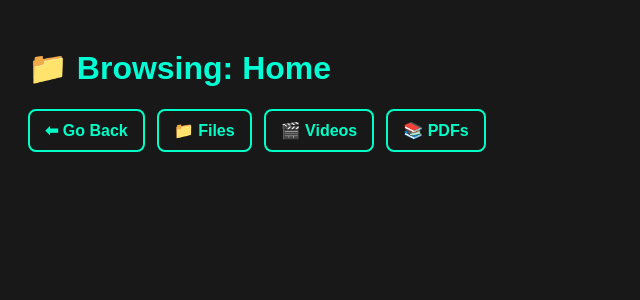
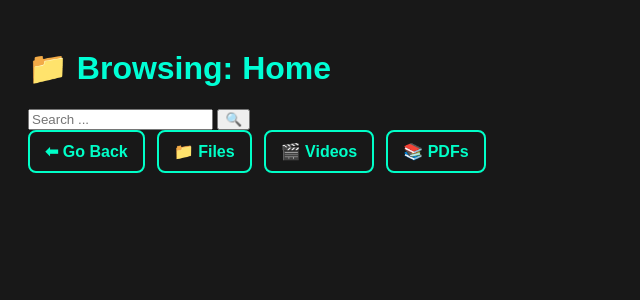
Before and after one commit to GoldernHaze/File-Explorer, a Flask app: template templates/index.html in a window 1280 px wide. Shown: the top 300 px of the page, without its empty margins (0-640 px from the left). Run offline with Flask 3, Linux system fonts and the light colour scheme; the template is opened without the code that fills it, so the values that code supplies are empty.

Commit message:
Update index.html

```diff
--- a/templates/index.html
+++ b/templates/index.html
@@ -3,11 +3,20 @@
 <head>
     <meta name="viewport" content="width=device-width, initial-scale=1.0">
     <link rel="icon" href="{{ url_for('static', filename='icon.png') }}" type="image/png">
-    <title>Video Explorer</title>
+    <title>File Explorer</title>
     <link rel="stylesheet" href="/static/style.css">
 </head>
 <body>
+<div class="header-bar">
     <h1>📁 Browsing: {{ subpath or "Home" }}</h1>
+
+    <form method="GET" action="{{ url_for('search') }}" class="search-form">
+        <input type="text" name="q" placeholder="Search ..." />
+        <input type="hidden" name="type" value="{{ tab or 'files' }}">
+        <button type="submit">🔍</button>
+    </form>
+</div>
+
     <div class="nav-buttons">
     <a class="nav-button" href="{{ url_for('browse', subpath=subpath.rsplit('/', 1)[0] if '/' in subpath else '') }}">⬅ Go Back</a>
     <a class="nav-button" href="{{ url_for('browse', subpath='') }}">📁 Files</a>
```
